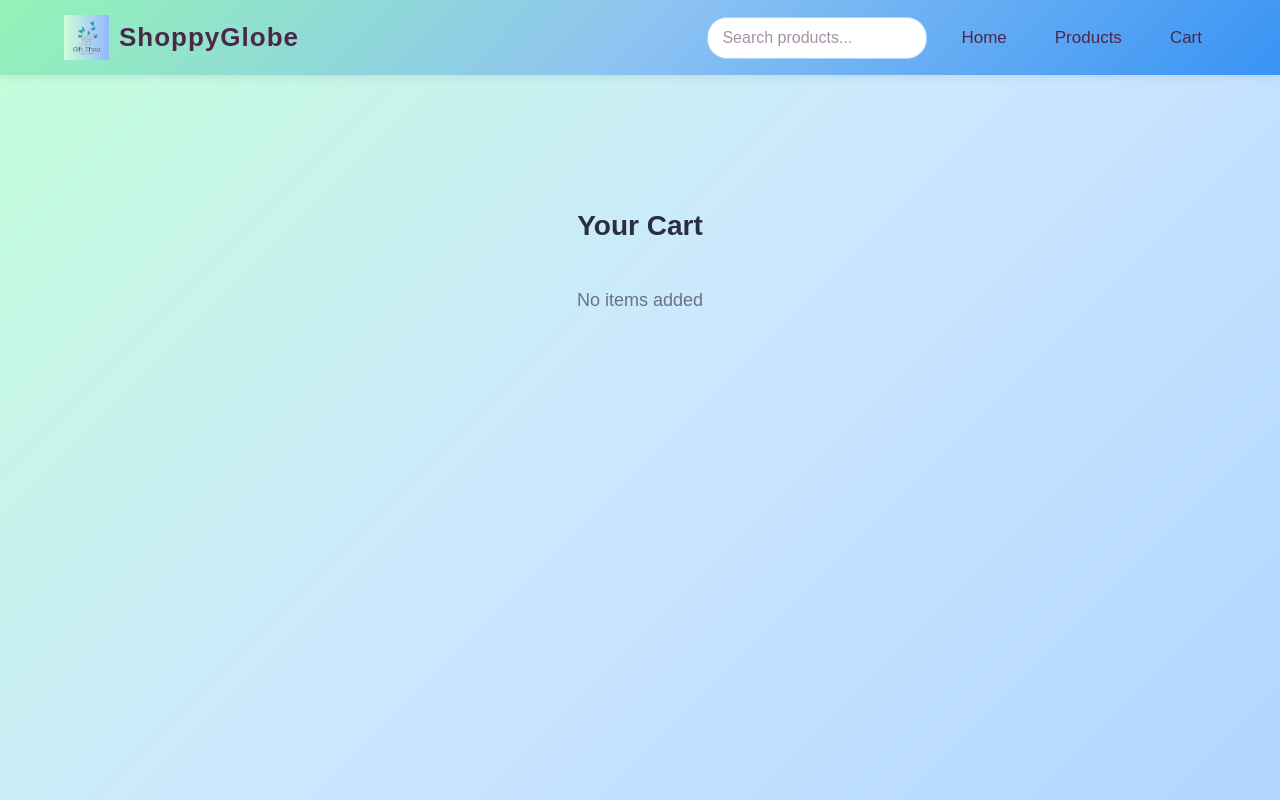
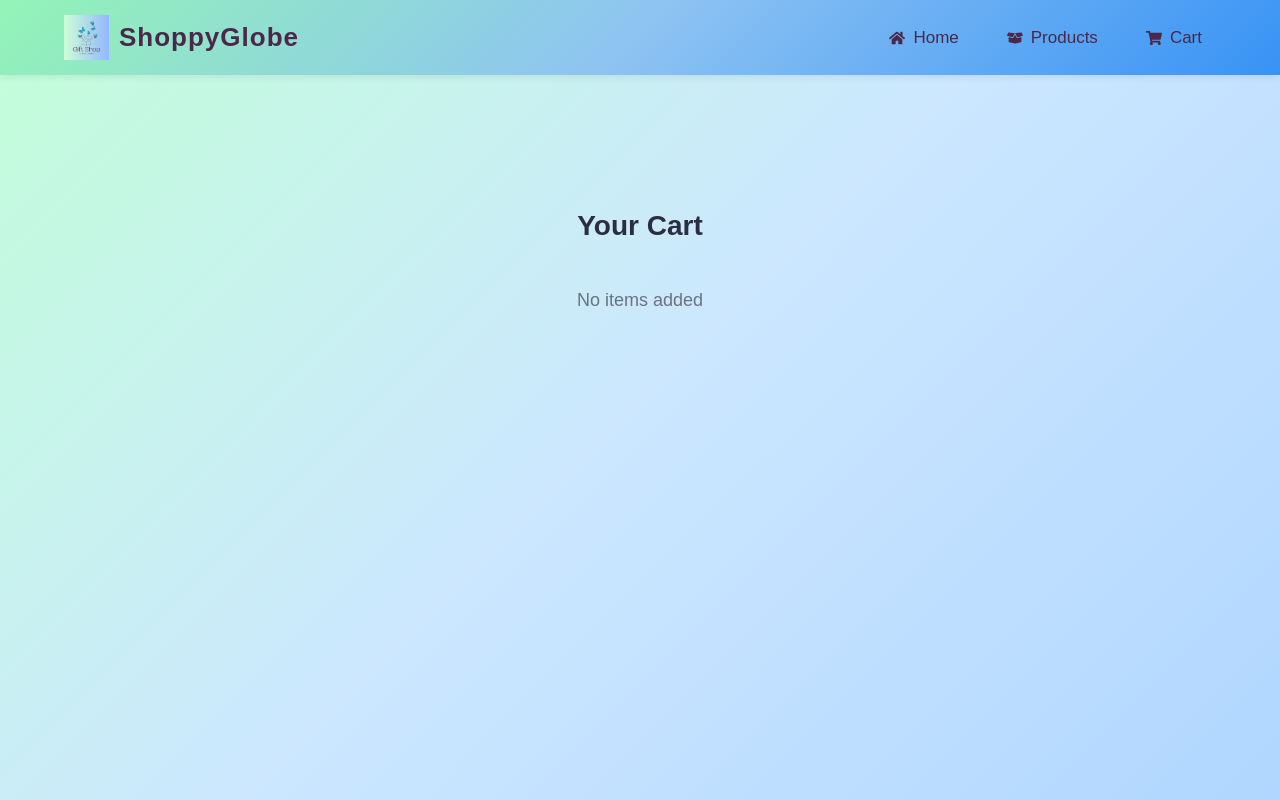
Before and after one commit to chaitali9497/ecommerce-cart, a React (Vite) app: page /cart in a window 1280 px wide. Built offline with nearby package versions, Linux system fonts and the light colour scheme.

Commit message:
bug fix & searchbar position change

```diff
--- a/src/components/Header.jsx
+++ b/src/components/Header.jsx
@@ -1,6 +1,7 @@
 import { Link } from "react-router-dom";
 import { useSelector } from "react-redux";
-import SearchBar from "./SearchBar";
+import { FaBars, FaTimes } from "react-icons/fa";
+import { FaHome, FaBoxOpen, FaShoppingCart } from "react-icons/fa";
 import logo from "../assets/logo.png";
 import "../styles/header.css";
 import { useState } from "react";
@@ -14,30 +15,40 @@ function Header() {
     0
   );
 
+  const closeMenu = () => setOpenMenu(false);
+
   return (
     <header className="header">
       <div className="container header-flex">
 
-        <Link to="/" className="logo-box">
+        <Link to="/" className="logo-box" onClick={closeMenu}>
           <img src={logo} alt="Logo" className="logo-img" />
           <h1 className="logo-text">ShoppyGlobe</h1>
         </Link>
+
 
         <div
           className="hamburger"
           onClick={() => setOpenMenu(!openMenu)}
         >
-          ☰
+          {openMenu ? <FaTimes /> : <FaBars />}
         </div>
 
        <nav className={`nav ${openMenu ? "open" : ""}`}>
-          <SearchBar className="mobile-search" />
+  <Link to="/" onClick={closeMenu} className="nav-link">
+    <FaHome className="nav-icon" />
+    <span>Home</span>
+  </Link>
 
-          <Link to="/" onClick={() => setOpenMenu(false)}>Home</Link>
-          <Link to="/products" onClick={() => setOpenMenu(false)}>Products</Link>
+  <Link to="/products" onClick={closeMenu} className="nav-link">
+    <FaBoxOpen className="nav-icon" />
+    <span>Products</span>
+  </Link>
 
-          <Link to="/cart" onClick={() => setOpenMenu(false)}>
-            Cart
+  <Link to="/cart" onClick={closeMenu} className="nav-link cart-link">
+    <FaShoppingCart className="nav-icon" />
+    <span>Cart</span>
+
     {totalItems > 0 && (
       <span className="cart-badge">{totalItems}</span>
     )}
--- a/src/components/SearchBar.jsx
+++ b/src/components/SearchBar.jsx
@@ -1,17 +1,16 @@
-import { useDispatch } from "react-redux";
-import { setSearchTerm } from "../redux/CartSlice";
+
 import "../styles/SearchBar.css";
 
- function SearchBar() {
-  const dispatch = useDispatch();
-
+function SearchBar({ search, setSearch }) {
   return (
     <input
       type="text"
       placeholder="Search products..."
+      value={search}
+      onChange={(e) => setSearch(e.target.value)}
       className="search-input"
-      onChange={(e) => dispatch(setSearchTerm(e.target.value))}
     />
   );
 }
+
 export default SearchBar;
--- a/src/pages/Cart.jsx
+++ b/src/pages/Cart.jsx
@@ -7,7 +7,7 @@ function Cart() {
   const cart = useSelector((state) => state.cart.cart);
 
   const total = cart.reduce(
-    (sum, item) => sum + item.price * item.quantity,
+    (sum, item) => Math.floor(sum + item.price * item.quantity),
     0
   );
 
@@ -31,7 +31,7 @@ function Cart() {
       {cart.length > 0 && (
         <div className="checkout-box-wrapper">
           <div className ="checkout-total">
-          <h2>Total: ₹{total}</h2>
+          <h2>Total: ₹{total}. 00</h2>
          </div>
          <div className = "checkout-btn">
           <Link to="/checkout">
--- a/src/pages/CheckOut.jsx
+++ b/src/pages/CheckOut.jsx
@@ -11,7 +11,7 @@ function Checkout() {
 
   const cart = useSelector((state) => state.cart.cart);
 
-  const subtotal = cart.reduce((s, i) => s + i.price * i.quantity, 0);
+  const subtotal =Math.floor(cart.reduce((s, i) => s + i.price * i.quantity, 0));
   const totalItems = cart.reduce((s, i) => s + i.quantity, 0);
   const shipping = totalItems > 0 ? 50 : 0;
   const discount = totalItems >= 3 ? 20 : 0;
@@ -130,13 +130,13 @@ setTimeout(() => {
         <h3>Order Summary</h3>
 
         <p><span>Items</span><span>{totalItems}</span></p>
-        <p><span>Subtotal</span><span>₹{subtotal}</span></p>
+        <p><span>Subtotal</span><span>₹{subtotal} . 00</span></p>
         <p><span>Shipping</span><span>₹{shipping}</span></p>
-        <p><span>Discount</span><span>-₹{discount}</span></p>
+        <p><span>Discount</span><span>-₹{discount} . 00</span></p>
 
         <h2 className="summary-total">
           <span>Total</span>
-          <span>₹{finalTotal}</span>
+          <span>₹{finalTotal}. 00</span>
         </h2>
 
         <button className="order-btn" onClick={handleCheckout}>
--- a/src/pages/Home.jsx
+++ b/src/pages/Home.jsx
@@ -3,13 +3,15 @@ import useFetchProducts from "../utils/hooks/useFetchProducts";
 import Loader from "../components/Loader";
 import ProductItem from "../components/ProductItem";
 import { Link } from "react-router-dom";
+import SearchBar from "../components/SearchBar";
+import { useState } from "react";
 
 function Home() {
   const { products, loading, error } = useFetchProducts();
+  const [search, setSearch] = useState("");
 
   if (loading) return <Loader />;
   if (error) return <p className="text-red-500 text-center">{error}</p>;
-
 
   const grouped = products.reduce((acc, item) => {
     const cat = item.category || "Others";
@@ -21,10 +23,20 @@ function Home() {
   return (
     <div className="home-container fade-in">
 
-      {Object.keys(grouped).map((cat) => (
+
+      <div className="home-search">
+        <SearchBar search={search} setSearch={setSearch} />
+      </div>
+
+      {Object.keys(grouped).map((cat) => {
+        const filteredProducts = grouped[cat].filter((p) =>
+          p.title.toLowerCase().includes(search.toLowerCase())
+        );
+
+        if (filteredProducts.length === 0) return null;
+
+        return (
           <div key={cat} className="category-section">
-
-
             <div className="category-header">
               <h2 className="category-title">{cat}</h2>
 
@@ -33,15 +45,14 @@ function Home() {
               </Link>
             </div>
 
-
             <div className="home-grid">
-            {grouped[cat].slice(0, 4).map((p) => (
+              {filteredProducts.slice(0, 4).map((p) => (
                 <ProductItem key={p.id} product={p} />
               ))}
             </div>
           </div>
-      ))}
-
+        );
+      })}
     </div>
   );
 }
--- a/src/pages/ProductDetail.jsx
+++ b/src/pages/ProductDetail.jsx
@@ -2,6 +2,7 @@ import { useDispatch, useSelector } from "react-redux";
 import {addToCart,increaseQty,decreaseQty} from "../redux/CartSlice";
 import "../styles/ProductDetails.css";
 import useFetchProducts from "../utils/hooks/useFetchProducts";
+import Loader from "../components/Loader";
 
 function ProductDetail() {
   const dispatch = useDispatch();
@@ -14,7 +15,7 @@ function ProductDetail() {
 
   const cartItem = cartItems.find((item) => item.id == id);
 
-  if (!product) return <p>Loading...</p>;
+  if (!product) return <Loader />;
 
   return (
     <div className="container">
--- a/src/styles/Header.css
+++ b/src/styles/Header.css
@@ -19,6 +19,7 @@
   align-items: center;
 }
 
+
 .logo-box {
   display: flex;
   align-items: center;
@@ -31,7 +32,6 @@
   height: 45px;
   object-fit: contain;
 }
-
 
 .logo-text {
   font-size: 26px;
@@ -47,7 +47,11 @@
   gap: 20px;
 }
 
-.nav a {
+
+.nav-link {
+  display: flex;
+  align-items: center;
+  gap: 8px;
   color: #4b2849;
   text-decoration: none;
   font-size: 17px;
@@ -56,12 +60,15 @@
   transition: 0.3s ease;
 }
 
-
-.nav a:hover {
+.nav-link:hover {
   background: rgba(0, 170, 255, 0.15);
   box-shadow: 0 0 10px rgba(0, 170, 255, 0.25);
   color: #0a7484;
   transform: translateY(-2px);
+}
+
+.nav-icon {
+  font-size: 16px;
 }
 
 
@@ -70,26 +77,20 @@
   padding: 2px 6px;
   border-radius: 50%;
   font-size: 12px;
-  margin-left: 5px;
   color: white;
+  margin-left: 4px;
 }
-
-
 
 
 .hamburger {
   display: none;
-  font-size: 30px;
+  font-size: 28px;
   cursor: pointer;
   color: #4b2849;
 }
 
 
 @media (max-width: 768px) {
-  .hide-on-mobile {
-    display: none;
-  }
-
   .hamburger {
     display: block;
   }
@@ -113,7 +114,7 @@
     transform: translateX(0);
   }
 
-  .mobile-search {
-    width: 100%;
+  .nav-link {
+    font-size: 18px;
   }
 }
--- a/src/styles/Home.css
+++ b/src/styles/Home.css
@@ -2,6 +2,11 @@
   padding: 30px 20px;
   max-width: 1300px;
   margin: auto;
+}
+.home-search {
+  display: flex;
+  justify-content: center;
+  margin: 20px 0 30px;
 }
 
 
--- a/src/styles/ProductDetails.css
+++ b/src/styles/ProductDetails.css
@@ -164,3 +164,31 @@
   transform: none;
 }
 }
+@media (max-width: 480px){
+  .detail-box {
+    flex-direction: column;
+    align-items: center;
+    text-align: center;
+    padding: 25px;
+  }
+
+  .detail-box img {
+    width: 250px;
+    height: 250px;
+  }
+
+  .detail-title {
+    font-size: 24px;
+  }
+
+  .detail-price {
+    font-size: 22px;
+  }
+  .quantity-btn:disabled {
+  background: #ccc;
+  color: #666;
+  cursor: not-allowed;
+  box-shadow: none;
+  transform: none;
+}
+}
```
Lines whose indentation alone changed are shown as unchanged.
